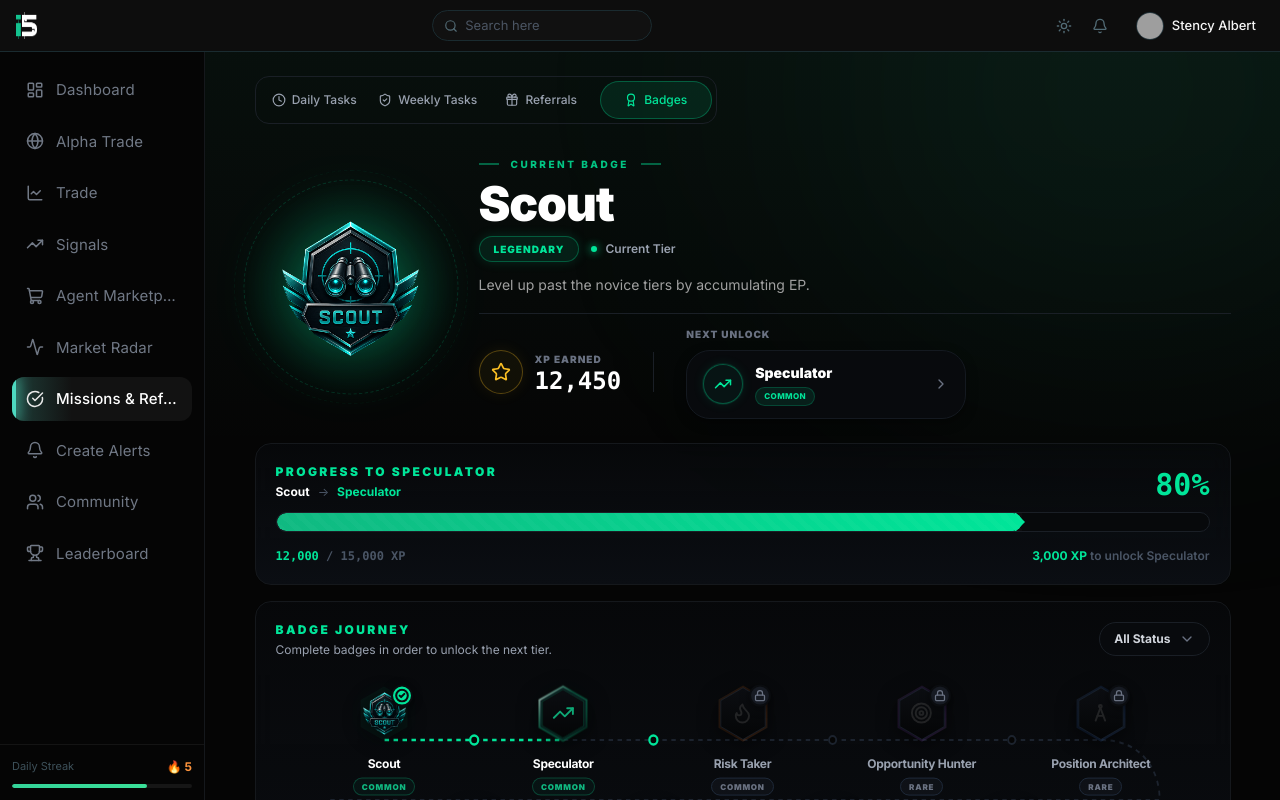
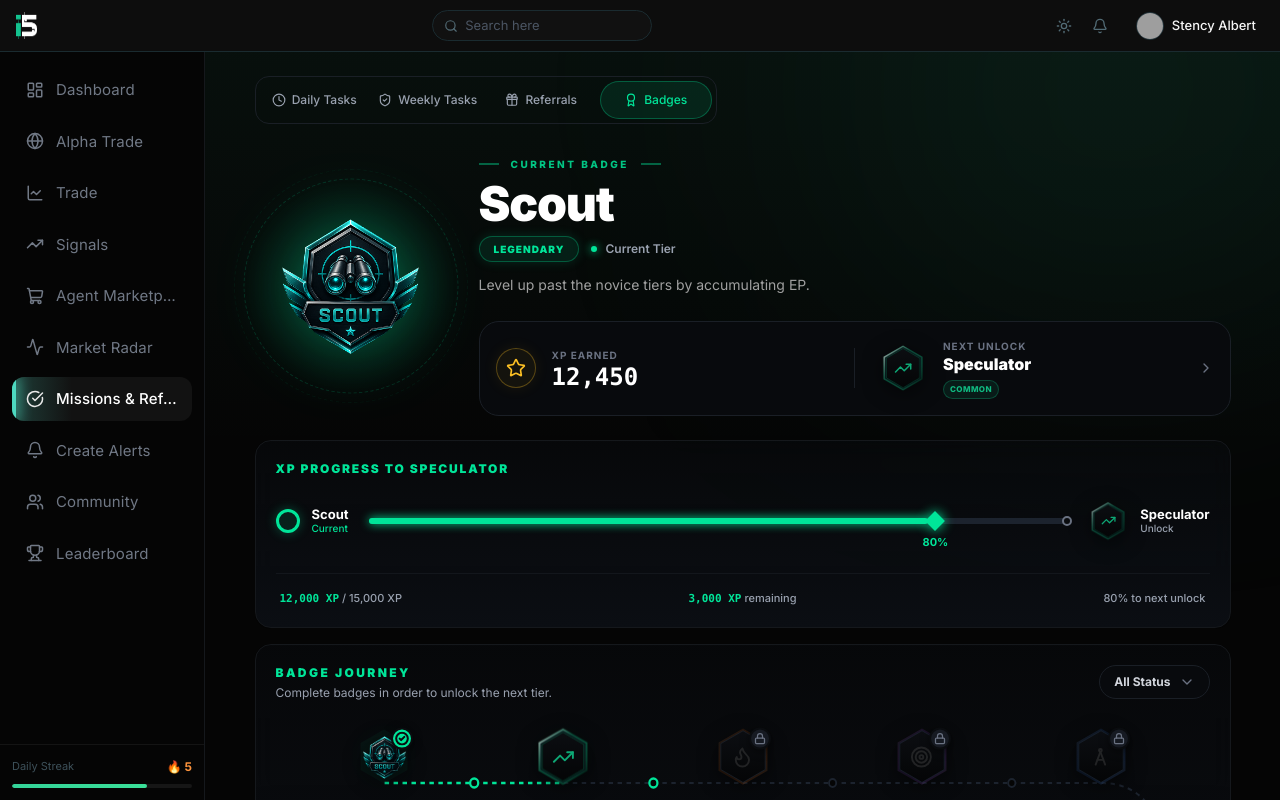
Before and after one commit to prithivi-designer/i5-Mainnet-design, a Next.js app: page /tasks in a window 1280 px wide. Both pictures are taken after a click on the button "Badges". Built offline with nearby package versions, Linux system fonts and the light colour scheme; grey boxes are pictures that could not be loaded.

Commit message:
ui: refine progress section alignment to match design perfectly

```diff
--- a/src/views/Tasks.tsx
+++ b/src/views/Tasks.tsx
@@ -563,14 +563,14 @@ export function Tasks() {
                 </div>
 
                 {/* Stats Breakdown Row */}
-                <div className="flex flex-col sm:flex-row items-start sm:items-center gap-6 sm:gap-8 pt-3 border-t border-[#1a1f26]">
+                <div className="mt-2 flex flex-col sm:flex-row items-stretch sm:items-center border border-[#1a1f26] bg-[#080a0d] rounded-xl p-4 gap-6 relative">
                   {/* XP Earned */}
-                  <div className="flex items-center gap-3">
-                    <div className="w-11 h-11 rounded-full border border-[#fbbf24]/30 bg-[#fbbf24]/5 flex items-center justify-center shadow-[0_0_15px_rgba(251,191,36,0.08)]">
+                  <div className="flex-1 flex items-center gap-4">
+                    <div className="w-10 h-10 rounded-full border border-[#fbbf24]/30 bg-[#fbbf24]/5 flex items-center justify-center shadow-[0_0_15px_rgba(251,191,36,0.08)]">
                       <Star className="w-5 h-5 text-[#fbbf24]" fill="none" />
                     </div>
                     <div>
-                      <div className="text-[10px] text-gray-500 uppercase font-black tracking-widest mb-0.5">XP Earned</div>
+                      <div className="text-[10px] text-gray-500 uppercase font-bold tracking-widest mb-0.5">XP Earned</div>
                       <div className="text-2xl font-black text-white leading-none font-mono">12,450</div>
                     </div>
                   </div>
@@ -578,77 +578,93 @@ export function Tasks() {
                   {/* Vertical Divider */}
                   <div className="hidden sm:block h-10 w-[1px] bg-[#1a1f26]" />
 
-                  {/* Next Unlock Mini-Card */}
-                  <div className="w-full sm:w-auto flex-1 max-w-[280px]">
-                    <div className="text-[10px] text-gray-500 uppercase font-black tracking-widest mb-2">Next Unlock</div>
-                    <div className="flex items-center justify-between bg-[#080a0d] border border-[#141920] hover:border-[#00e599]/30 px-4 py-3 rounded-2xl cursor-pointer group transition-all duration-300 shadow-[0_4px_12px_rgba(0,0,0,0.4)]">
-                      <div className="flex items-center gap-3">
-                        <div className="w-10 h-10 rounded-full border border-[#00e599]/30 bg-[#00e599]/5 flex items-center justify-center shrink-0 relative shadow-[0_0_12px_rgba(0,229,153,0.1)]">
-                          <TrendingUp className="w-4.5 h-4.5 text-[#00e599]" />
-                          <div className="absolute inset-0 rounded-full border border-[#00e599]/10 scale-110" />
-                        </div>
-                        <div>
-                          <div className="text-sm font-black text-white group-hover:text-[#00e599] transition-colors">Speculator</div>
-                          <div className="inline-block mt-0.5 text-[8px] font-extrabold text-[#00e599] bg-[#00e599]/10 border border-[#00e599]/20 px-2 py-0.5 rounded-full uppercase tracking-wider">
-                            Common
-                          </div>
+                  {/* Next Unlock */}
+                  <div className="flex-1 flex items-center justify-between cursor-pointer group">
+                    <div className="flex items-center gap-4">
+                      {/* Small Hexagon Badge for Speculator */}
+                      <div className="relative w-12 h-12 flex items-center justify-center">
+                        <HexagonBadge
+                          icon={TrendingUp}
+                          color="#10b981"
+                          glowColor="transparent"
+                          locked={false}
+                          unlocked={false}
+                          size="w-12 h-12"
+                        />
+                      </div>
+                      <div>
+                        <div className="text-[10px] text-gray-500 uppercase font-bold tracking-widest mb-0.5">Next Unlock</div>
+                        <div className="text-base font-black text-white group-hover:text-[#00e599] transition-colors leading-none mb-1">Speculator</div>
+                        <div className="inline-block text-[8px] font-extrabold text-[#10b981] bg-[#10b981]/10 border border-[#10b981]/30 px-1.5 py-0.5 rounded-full uppercase tracking-wider">
+                          Common
                         </div>
                       </div>
-                      <ChevronRight className="w-4 h-4 text-gray-500 group-hover:text-white transition-colors" />
                     </div>
+                    <ChevronRight className="w-4 h-4 text-gray-500 group-hover:text-white transition-colors" />
                   </div>
                 </div>
               </div>
             </div>
 
             {/* SECTION 2: Progress to Speculator (Card Box) */}
-            <div className="card-base p-4 md:p-5 border border-[#1a1f26] bg-[#0a0c0f]/80 backdrop-blur-md rounded-2xl relative overflow-hidden">
-              <div className="flex justify-between items-end mb-3">
-                <div>
-                  <h3 className="text-xs font-black text-[#00e599] uppercase tracking-[0.2em] mb-1">
-                    Progress to Speculator
-                  </h3>
-                  <div className="flex items-center gap-2 text-xs text-gray-400">
-                    <span className="text-white font-bold">Scout</span>
-                    <span className="text-gray-600">→</span>
-                    <span className="text-[#00e599] font-bold">Speculator</span>
+            <div className="card-base p-5 border border-[#1a1f26] bg-[#0a0c0f]/80 backdrop-blur-md rounded-2xl relative overflow-hidden">
+              <h3 className="text-xs font-black text-[#00e599] uppercase tracking-[0.15em] mb-6">
+                XP Progress to Speculator
+              </h3>
+
+              {/* Progress Bar Container */}
+              <div className="flex items-center gap-4 mb-8">
+                {/* Current Badge (Scout) */}
+                <div className="flex items-center gap-3 shrink-0">
+                  <div className="w-6 h-6 rounded-full border-[3px] border-[#00e599] bg-[#00e599]/10 shadow-[0_0_12px_rgba(0,229,153,0.3)]" />
+                  <div>
+                    <div className="text-[13px] font-bold text-white leading-tight">Scout</div>
+                    <div className="text-[10px] text-[#00e599] font-medium leading-tight">Current</div>
                   </div>
                 </div>
-                <span className="text-3xl font-black text-[#00e599] font-mono leading-none">80%</span>
-              </div>
 
-              {/* Custom pointed gradient progress bar */}
-              <div className="w-full h-5 bg-[#07090b] rounded-full border border-[#1a1f26] relative overflow-hidden">
-                <div
-                  className="h-full rounded-full transition-all duration-1000 ease-out relative"
-                  style={{
-                    width: '80%',
-                    background: 'linear-gradient(90deg, #10b981, #00e599)'
-                  }}
-                >
-                  {/* Pointy Diamond Head / Chevron end overlay */}
-                  <div className="absolute right-0 top-0 bottom-0 w-3 flex items-center justify-end">
-                    <div className="w-0 h-0 border-t-[10px] border-t-transparent border-b-[10px] border-b-transparent border-l-[10px] border-l-[#00e599] translate-x-[3px]" />
+                {/* Progress Bar Line */}
+                <div className="flex-1 relative h-1.5 bg-[#1c232e] rounded-full mx-1">
+                  <div className="absolute left-0 top-0 bottom-0 bg-[#00e599] rounded-full shadow-[0_0_10px_#00e599]" style={{ width: '80%' }} />
+                  {/* Thumb / Diamond */}
+                  <div className="absolute top-1/2 -translate-y-1/2 flex flex-col items-center" style={{ left: '80%' }}>
+                    <div className="w-3.5 h-3.5 bg-[#00e599] rotate-45 shadow-[0_0_12px_#00e599]" />
+                    <div className="absolute top-5 text-[11px] font-bold text-[#00e599]">80%</div>
                   </div>
+                  {/* Small gray circle at the end of the line */}
+                  <div className="absolute right-[-4px] top-1/2 -translate-y-1/2 w-2.5 h-2.5 rounded-full border-2 border-gray-500 bg-[#0a0c0f]" />
+                </div>
 
-                  {/* Diagonal stripe overlay */}
-                  <div
-                    className="absolute inset-0 opacity-15"
-                    style={{
-                      backgroundImage: 'linear-gradient(45deg, rgba(255, 255, 255, 0.15) 25%, transparent 25%, transparent 50%, rgba(255, 255, 255, 0.15) 50%, rgba(255, 255, 255, 0.15) 75%, transparent 75%, transparent)',
-                      backgroundSize: '16px 16px'
-                    }}
-                  />
+                {/* Next Badge (Speculator) */}
+                <div className="flex items-center gap-3 shrink-0">
+                  <div className="relative flex items-center justify-center">
+                    <HexagonBadge
+                      icon={TrendingUp}
+                      color="#10b981"
+                      glowColor="transparent"
+                      locked={false}
+                      unlocked={false}
+                      size="w-10 h-10"
+                    />
+                  </div>
+                  <div>
+                    <div className="text-[13px] font-bold text-white leading-tight">Speculator</div>
+                    <div className="text-[10px] text-gray-400 font-medium leading-tight">Unlock</div>
+                  </div>
                 </div>
               </div>
 
-              <div className="flex justify-between items-center mt-4 text-xs font-semibold">
-                <span className="font-mono text-gray-400">
-                  <span className="text-[#00e599] font-bold">12,000</span> <span className="text-gray-600">/ 15,000 XP</span>
-                </span>
-                <span className="text-gray-400">
-                  <span className="text-[#00e599] font-bold">3,000 XP</span> <span className="text-gray-600">to unlock Speculator</span>
-                </span>
+              {/* Bottom Text Row */}
+              <div className="grid grid-cols-3 items-center text-[11px] text-gray-400 border-t border-[#1a1f26]/60 pt-4 px-1">
+                <div className="text-left font-medium">
+                  <span className="text-[#00e599] font-mono font-bold">12,000 XP</span> / 15,000 XP
+                </div>
+                <div className="text-center font-medium">
+                  <span className="text-[#00e599] font-mono font-bold">3,000 XP</span> remaining
+                </div>
+                <div className="text-right font-medium">
+                  80% to next unlock
+                </div>
               </div>
             </div>
 
```
